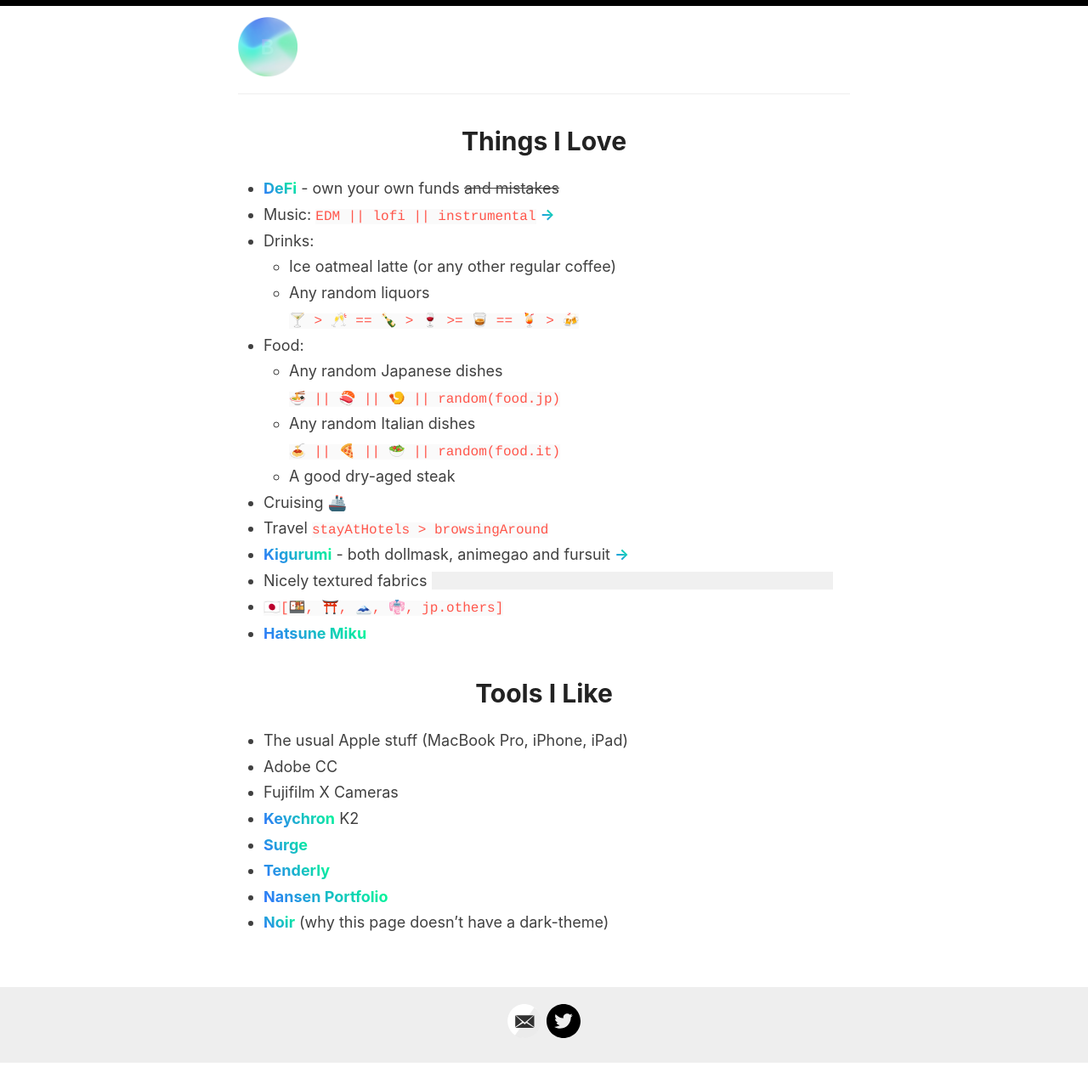
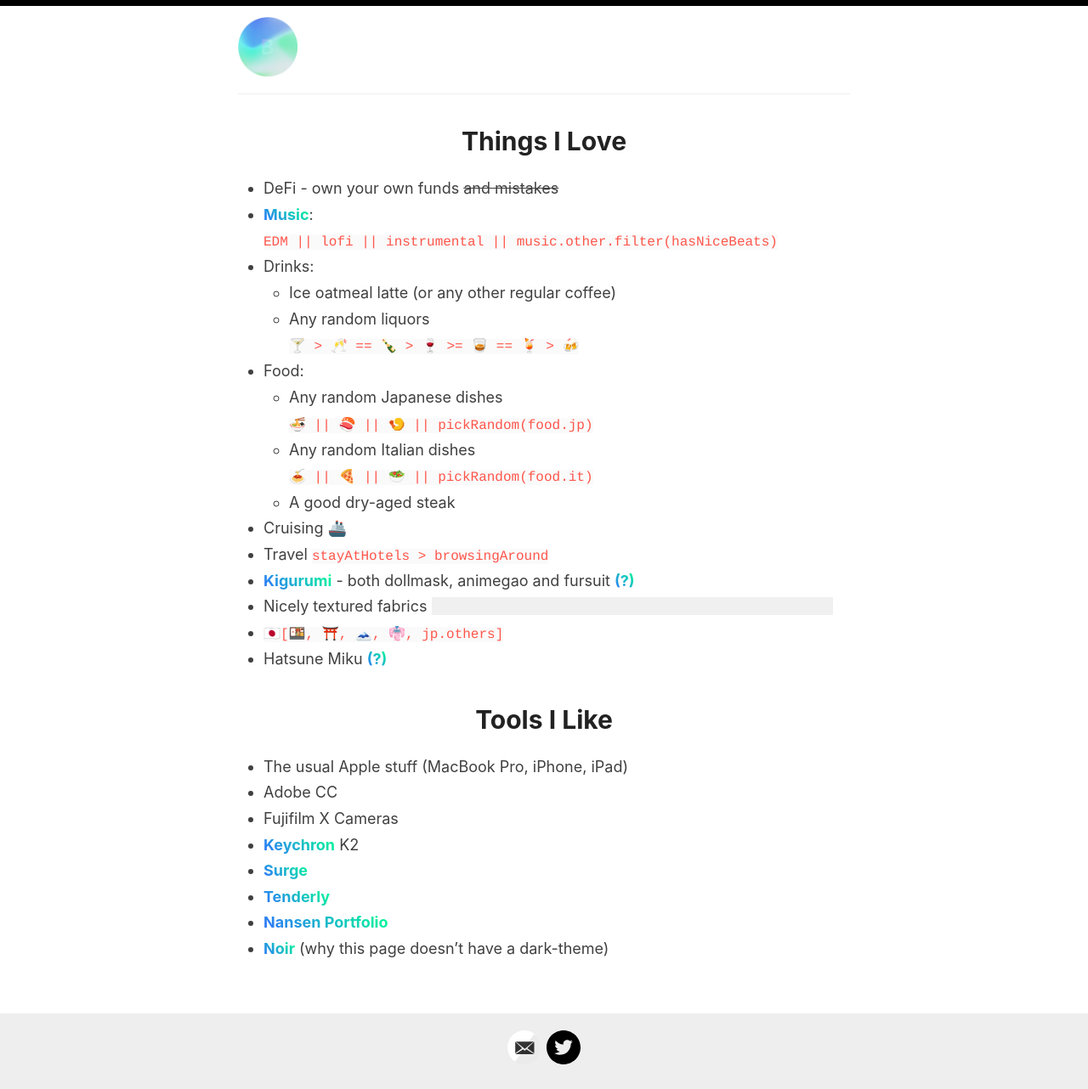
Before and after one commit to 98827ddb7e5a2c2e261912a23d9251d6/98827ddb7e5a2c2e261912a23d9251d6.github.io, a Jekyll site: the page built from index.md, in a window 1280 px wide. Shown: the whole page at 85% size. Built offline with Jekyll 4.4.1, drawn with Linux system fonts in a browser that asks for light colours; our own code applies the rules of GitHub Pages for plain Markdown files; before the commit the page ends 1252 px from its top, so only the background shows below that.

Commit message:
update home

```diff
--- a/index.md
+++ b/index.md
@@ -4,24 +4,25 @@
 
 # Things I Love
 
-- [DeFi](https://en.wikipedia.org/wiki/Decentralized_finance){:target="_blank" rel="noopener"} - own your own funds ~~and mistakes~~
-- Music: `EDM || lofi || instrumental` [->](https://twitter.com/search?q=(%23AppleMusic)%20(from%3ABeriru_Chan)%20filter%3Alinks%20-filter%3Areplies&src=typed_query&f=live){:target="_blank" rel="noopener"}
+- DeFi - own your own funds ~~and mistakes~~
+- [Music](https://twitter.com/search?q=(%23AppleMusic)%20(from%3ABeriru_Chan)%20filter%3Alinks%20-filter%3Areplies&src=typed_query&f=live){:target="_blank" rel="noopener"}: \
+`EDM || lofi || instrumental || music.other.filter(hasNiceBeats)`
 - Drinks:
 	- Ice oatmeal latte (or any other regular coffee)
 	- Any random liquors \
 `🍸 > 🥂 == 🍾 > 🍷 >= 🥃 == 🍹 > 🍻`
 - Food:
 	- Any random Japanese dishes \
-`🍜 || 🍣 || 🍤 || random(food.jp)`
+`🍜 || 🍣 || 🍤 || pickRandom(food.jp)`
 	- Any random Italian dishes \
-`🍝 || 🍕 || 🥗 || random(food.it)`
+`🍝 || 🍕 || 🥗 || pickRandom(food.it)`
 	- A good dry-aged steak
 - Cruising 🚢
 - Travel `stayAtHotels > browsingAround`
-- [Kigurumi](https://en.wikipedia.org/wiki/Animegao_kigurumi){:target="_blank" rel="noopener"} - both dollmask, animegao and fursuit [->](kig-list/)
+- [Kigurumi](kig-list/) - both dollmask, animegao and fursuit [(?)](https://en.wikipedia.org/wiki/Animegao_kigurumi){:target="_blank" rel="noopener"}
 - Nicely textured fabrics <span class="hidden-text">on nicely shaped bodies, e.g. zentai, tights, knee-socks</span>
 - `🇯🇵[🍱, ⛩️, 🗻, 👘, jp.others]`
-- [Hatsune Miku](https://en.wikipedia.org/wiki/Hatsune_Miku){:target="_blank" rel="noopener"}
+- Hatsune Miku [(?)](https://en.wikipedia.org/wiki/Hatsune_Miku){:target="_blank" rel="noopener"}
 
 # Tools I Like
 
```
